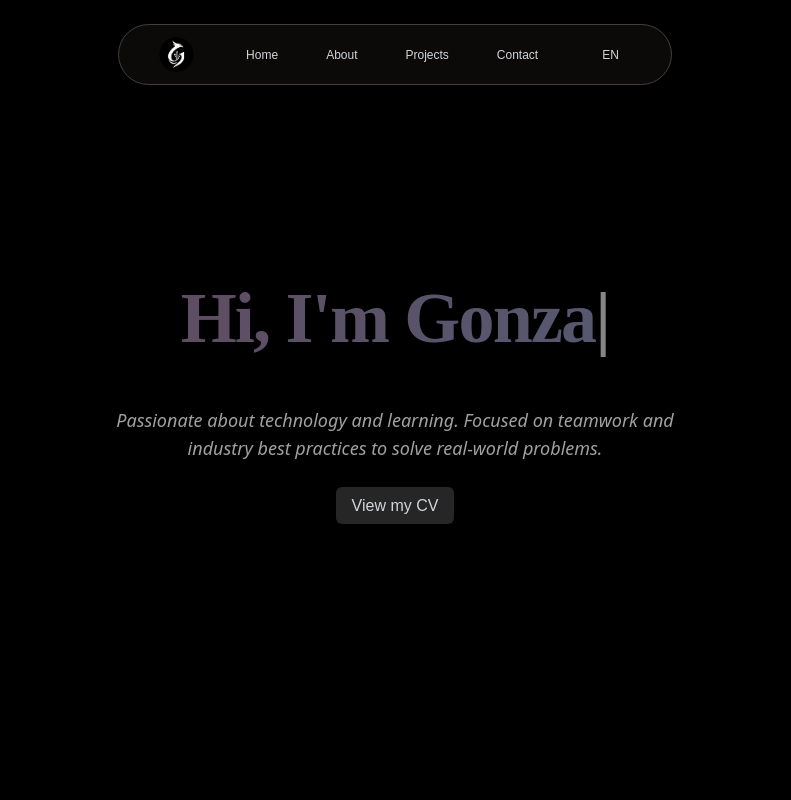
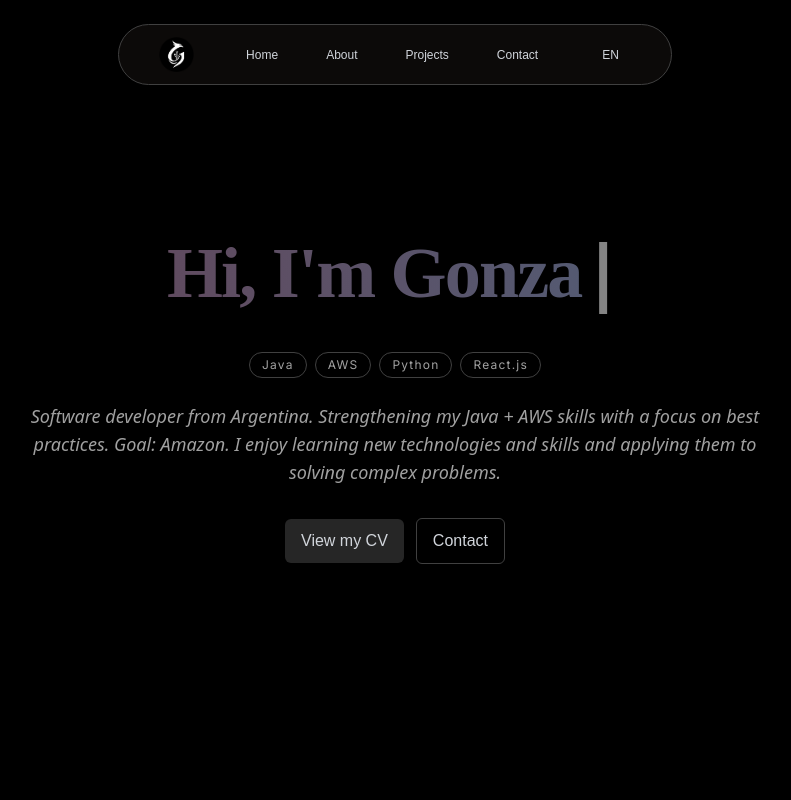
Before and after one commit to RamosGonzalo/Portfolio, a Next.js app: page /CV-Gonzalo-Ramos.pdf in a window 1280 px wide. Shown: the top 800 px of the page, without its empty margins (245-1036 px from the left). Built offline with nearby package versions, Linux system fonts and the light colour scheme.

Commit message:
`Update CV link and homepage content`

```diff
--- a/src/app/[lang]/contact/page.tsx
+++ b/src/app/[lang]/contact/page.tsx
@@ -75,7 +75,7 @@ export default function ContactSection() {
                 </a>
 
                 <a
-                href="/Gonzalo_Ramos_CV.pdf"
+                href="/CV - Gonzalo Patricio Ramos.pdf"
                 download
                 className="inline-flex items-center gap-2 rounded-lg border border-gray-300 dark:border-gray-700 px-4 py-2 text-sm hover:bg-white/5 transition"
                 >
--- a/src/app/[lang]/page.tsx
+++ b/src/app/[lang]/page.tsx
@@ -1,42 +1,80 @@
 "use client";
 import { useEffect, useState } from "react";
+import Link from "next/link";
 import { useLang } from "@/context/langContext";
 import { home } from "@/i18n/home";
 
 export default function HomePage() {
   const lang = useLang();
+  const fullText = home[lang].title;
   const [typedText, setTypedText] = useState("");
-  const fullText = home[lang].title;
+  const [prefersReduced, setPrefersReduced] = useState(false);
 
   useEffect(() => {
+    const m = window.matchMedia?.("(prefers-reduced-motion: reduce)");
+    const handler = () => setPrefersReduced(!!m?.matches);
+    handler();
+    m?.addEventListener?.("change", handler);
+    return () => m?.removeEventListener?.("change", handler);
+  }, []);
+
+  useEffect(() => {
+    if (prefersReduced) {
+      setTypedText(fullText);
+      return;
+    }
+    setTypedText("");
     let index = 0;
-    const interval = setInterval(() => {
-      setTypedText(fullText.slice(0, index + 1));
+    const id = setInterval(() => {
       index++;
-      if (index === fullText.length) clearInterval(interval);
+      setTypedText(fullText.slice(0, index));
+      if (index >= fullText.length) clearInterval(id);
     }, 70);
-    return () => clearInterval(interval);
-  }, [fullText]);
+    return () => clearInterval(id);
+  }, [fullText, prefersReduced]);
 
   return (
-    <main className="flex items-center justify-center min-h-screen px-6 sm:px-10 lg:px-24 xl:px-32 py-10">
-      <div className="animate-fadeIn container mx-auto text-center">
-        <h1 className="text-5xl sm:text-6xl lg:text-7xl tracking-tight font-playfair font-bold  bg-gradient-to-r from-[#634559] to-[#4D607A] bg-clip-text text-transparent min-h-[100px]">
+    <main className="flex items-center justify-center min-h-dvh px-6 sm:px-10 lg:px-24 xl:px-32 py-10">
+      <div className="animate-fadeIn w-full max-w-3xl mx-auto text-center">
+        <h1 className="text-5xl sm:text-6xl lg:text-7xl tracking-tight font-playfair font-bold bg-gradient-to-r from-[#634559] to-[#4D607A] bg-clip-text text-transparent min-h-[100px]">
+          <span className="sr-only">{fullText}</span>
+          <span aria-hidden="true">
             {typedText}
-          <span className="text-neutral-400 animate-pulse">|</span>
+            {!prefersReduced && (
+              <span className="font-mono text-neutral-400 animate-pulse">|</span>
+            )}
+          </span>
         </h1>
 
-        <p className="text-lg text-neutral-400 font-sans italic mt-6 mb-8 max-w-xl mx-auto">
+        <ul className="mt-4 flex flex-wrap justify-center gap-2 text-xs font-inter tracking-widest text-neutral-400">
+          <li className="rounded-full border border-neutral-700 px-3 py-1">Java</li>
+          <li className="rounded-full border border-neutral-700 px-3 py-1">AWS</li>
+          <li className="rounded-full border border-neutral-700 px-3 py-1">Python</li>
+          <li className="rounded-full border border-neutral-700 px-3 py-1">React.js</li>
+        </ul>
+
+        <p className="text-lg text-neutral-400 font-sans italic mt-6 mb-8 mx-auto">
           {home[lang].description}
         </p>
 
+        <div className="flex items-center justify-center gap-3">
           <a
-          href="/CV-Gonzalo-Ramos.pdf"
+            href="/Gonzalo_Ramos_CV.pdf"
+            download
             target="_blank"
+            rel="noopener noreferrer"
             className="bg-neutral-800 px-4 py-2.5 rounded-md hover:bg-neutral-600 hover:text-white transition-all cursor-pointer"
           >
             {home[lang].cvButton}
           </a>
+
+          <Link
+            href={`/${lang}/contact`}
+            className="px-4 py-2.5 rounded-md border border-neutral-700 hover:bg-white/5 transition-all"
+          >
+            {lang === "es" ? "Contacto" : "Contact"}
+          </Link>
+        </div>
       </div>
     </main>
   );
--- a/src/components/Timeline.tsx
+++ b/src/components/Timeline.tsx
@@ -86,12 +86,12 @@ const dotColor = (c?: string) => {
                                 href={item.link}
                                 target="_blank"
                                 rel="noopener noreferrer"
-                                className="font-medium hover:underline underline-offset-4"
+                                className="font-bold hover:underline underline-offset-4"
                             >
                                 {item.org}
                             </a>
                             ) : (
-                            <p className="font-medium">{item.org}</p>
+                            <p className="font-bold">{item.org}</p>
                             )}
 
                             <p className="text-sm text-gray-600 dark:text-gray-400 mt-1 sm:mt-0">
--- a/src/i18n/home.ts
+++ b/src/i18n/home.ts
@@ -1,12 +1,14 @@
 export const home = {
     en: {
         title: "Hi, I'm Gonza",
-        description: "Passionate about technology and learning. Focused on teamwork and industry best practices to solve real-world problems.",
-        cvButton: "View my CV"
+        description:
+        "Software developer from Argentina. Strengthening my Java + AWS skills with a focus on best practices. Goal: Amazon. I enjoy learning new technologies and skills and applying them to solving complex problems.",
+        cvButton: "View my CV",
     },
     es: {
         title: "Hola, soy Gonza",
-        description: "Apasionado por la tecnología y el aprendizaje. Enfocado en el trabajo en equipo y las mejores prácticas para resolver problemas reales.",
-        cvButton: "Ver mi CV"
-    }
-}
+        description:
+        "Desarrollador de software de Argentina. Fortaleciendo Java + AWS con foco en buenas prácticas. Objetivo: Amazon. Disfruto aprender tecnologías y habilidades nuevas para aplicarlas en la solución de problemas complejos.",
+        cvButton: "Ver mi CV",
+    },
+};
```
Also changed, not shown: 2 other files (tests, documents, lock files or other folders). Lines whose indentation alone changed are shown as unchanged.
